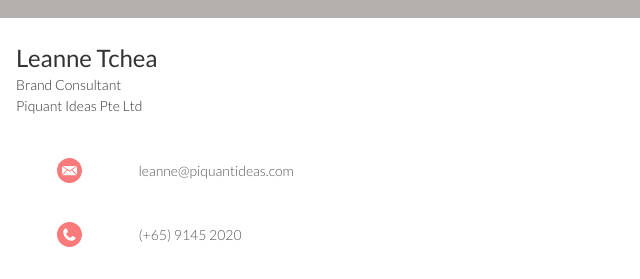
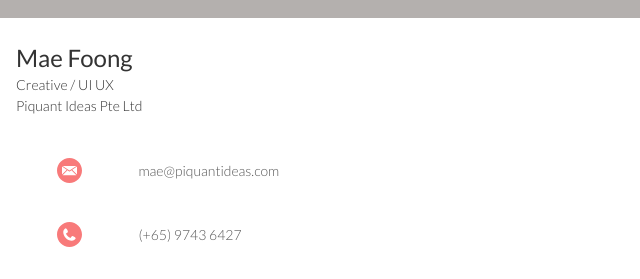
Before and after one commit to Piquantideas/MFnamecard, a plain HTML site: page index.html in a window 1280 px wide. Shown: the part 222-501 px from the top of the page, 0-640 px from the left. Drawn offline with Linux system fonts and the light colour scheme; a web font is replaced by a local one.

Commit message:
Update index.html

```diff
--- a/index.html
+++ b/index.html
@@ -25,8 +25,8 @@
 		<div class="container">
 			<div class="row name-title-company">
 				<div class="col is-6">
-					<p class="text-name">Leanne Tchea</p>
-					<p class="text-title-company">Brand Consultant</p>
+					<p class="text-name">Mae Foong</p>
+					<p class="text-title-company">Creative / UI UX</p>
 					<p class="text-title-company">Piquant Ideas Pte Ltd</p>
 				</div>
 				<div class="col">
@@ -44,7 +44,7 @@
 						<img src="assets/icon-email.svg" alt="Email Icon"">
 					</div>
 					<div class="col is-8">
-						<p class="text-detail">leanne@piquantideas.com</p>
+						<p class="text-detail">mae@piquantideas.com</p>
 					</div>
 					<div class="col">
 						<img src="assets/right-arrow.svg" alt="Right Arrow" height="50%" width="40%">
@@ -55,14 +55,14 @@
 	</section>
 
 	<section class="bg-color-white secondary-info">
-		<a href="tel:+6591452020">
+		<a href="tel:+659743 6427">
 			<div class="container">
 				<div class="row detail">
 					<div class="col">
 						<img src="assets/icon-phone.svg" alt="Phone Icon"">
 					</div>
 					<div class="col is-8">
-						<p class="text-detail">(+65) 9145 2020</p>
+						<p class="text-detail">(+65) 9743 6427</p>
 					</div>
 					<div class="col">
 						<img src="assets/right-arrow.svg" alt="Right Arrow" height="50%" width="40%">
@@ -114,7 +114,7 @@
 				<div class="col"></div>
 				<div class="col is-5">
 					<div class="button">
-						<a href="leanne.vcf">
+						<a href="mae.vcf">
 							<p class="button">Download</p>
 						</a>
 					</div>
```
